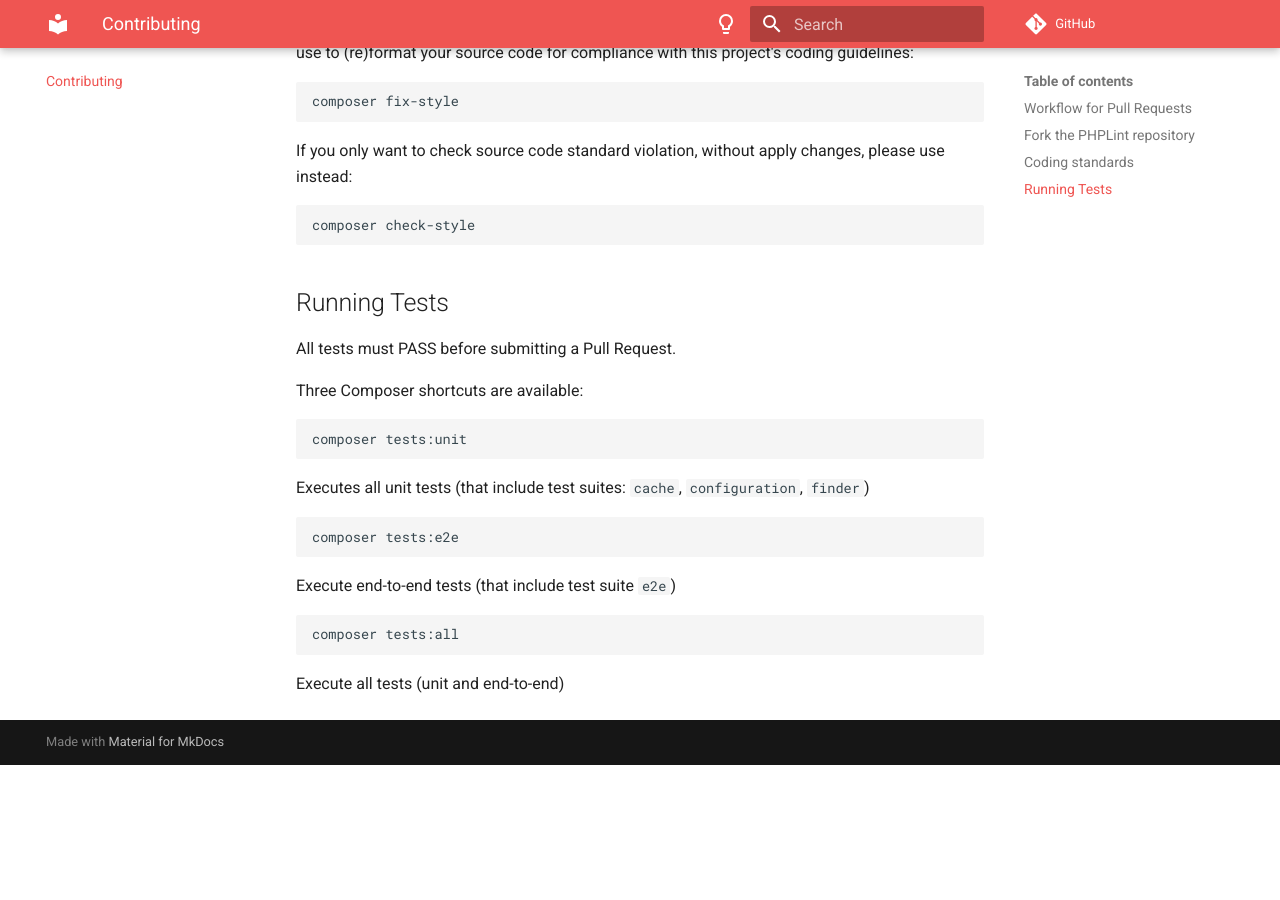
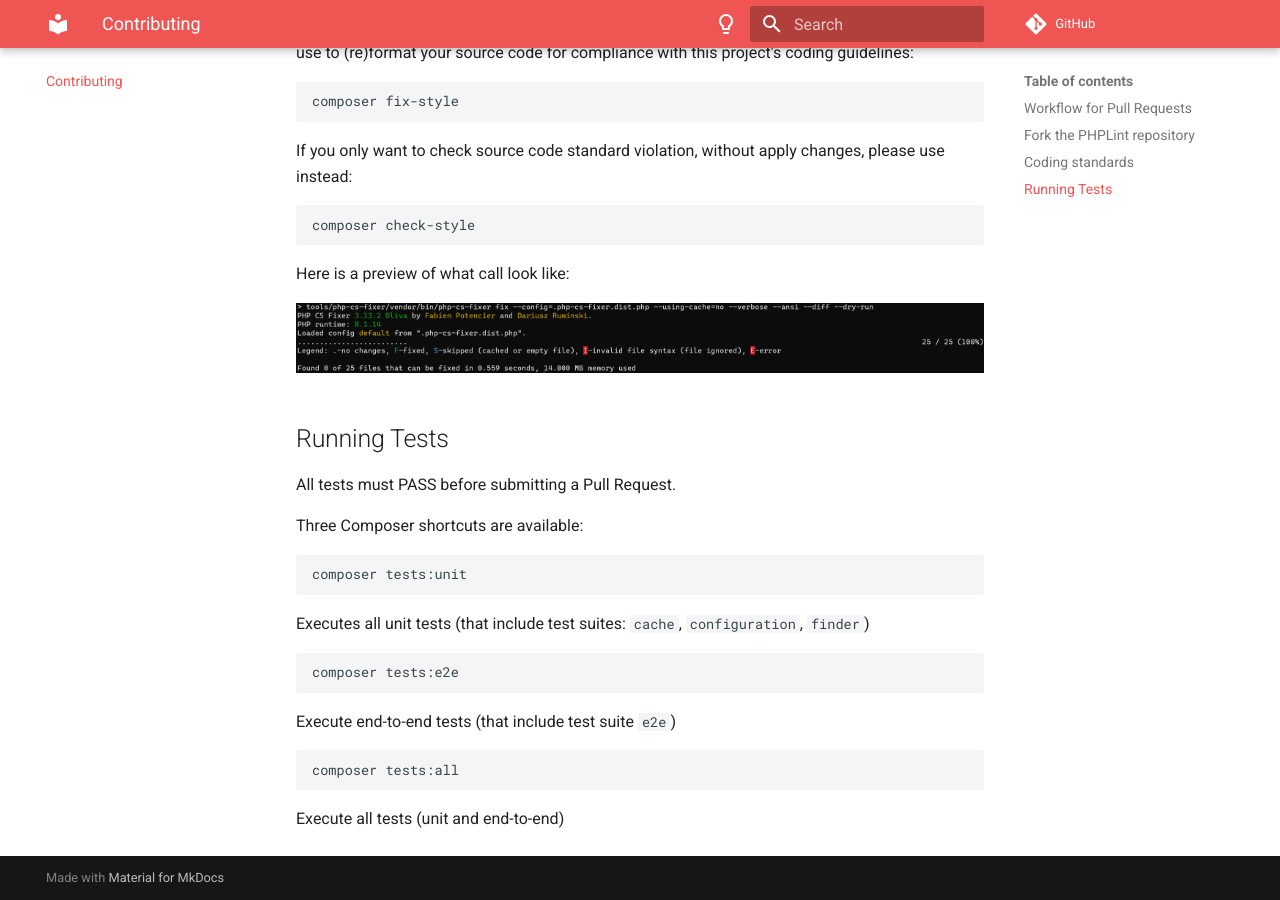
Before and after one commit to overtrue/phplint, an MkDocs documentation site: the page built from docs/contributing.md, in a window 1280 px wide and 900 px high, scrolled down 1135 px. Built offline with MkDocs 1.6.1 and Material for MkDocs 9.7.7, drawn with Linux system fonts in a browser that asks for light colours; comment, search, counter and statistics services are not loaded; before the commit the page ends 1900 px from its top, so only the background shows below that.

Commit message:
add screenshot of PHP-CS-Fixer dry-run

````diff
--- a/docs/contributing.md
+++ b/docs/contributing.md
@@ -47,6 +47,10 @@ If you only want to check source code standard violation, without apply changes,
 composer check-style
 ```
 
+Here is a preview of what call look like:
+
+![php-cs-fixer_dry-run](./assets/php-cs-fixer_dry-run.png)
+
 ## Running Tests
 
 All tests must PASS before submitting a Pull Request.
````
